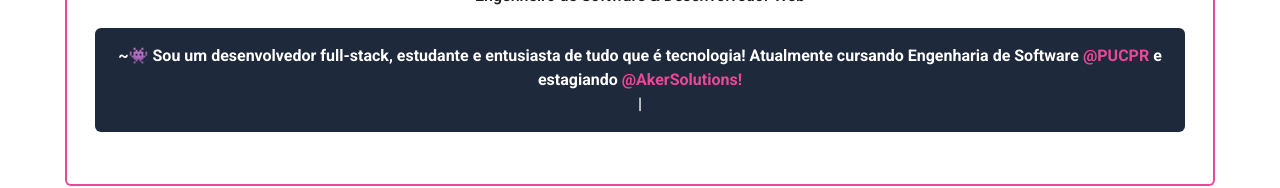
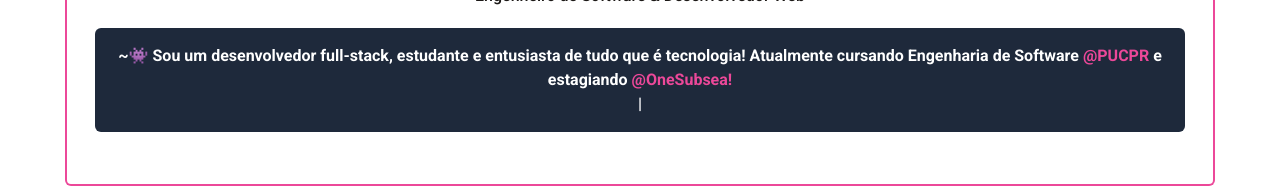
Before and after one commit to enzoenrico/portifolioReactTailwind, a React (Vite) app: page / in a window 1280 px wide. Shown: the part 240-428 px from the top of the page. Built offline with nearby package versions, Linux system fonts and the light colour scheme.

Commit message:
changed my workplace

```diff
--- a/src/components/Intro.jsx
+++ b/src/components/Intro.jsx
@@ -26,10 +26,10 @@ function Intro() {
         </a>
         e estagiando{" "}
         <a
-          href="https://www.akersolutions.com"
+          href="https://www.onesubsea.com"
           className="dark:text-blue-600 text-pink-500 hover:text-blue-900 hover:underline decoration-2 transition-colors duration-300 hover:cursor-pointer"
         >
-          @AkerSolutions!
+          @OneSubsea!
         </a>
         <p className="animate-pulse">|</p>
       </p>
```
